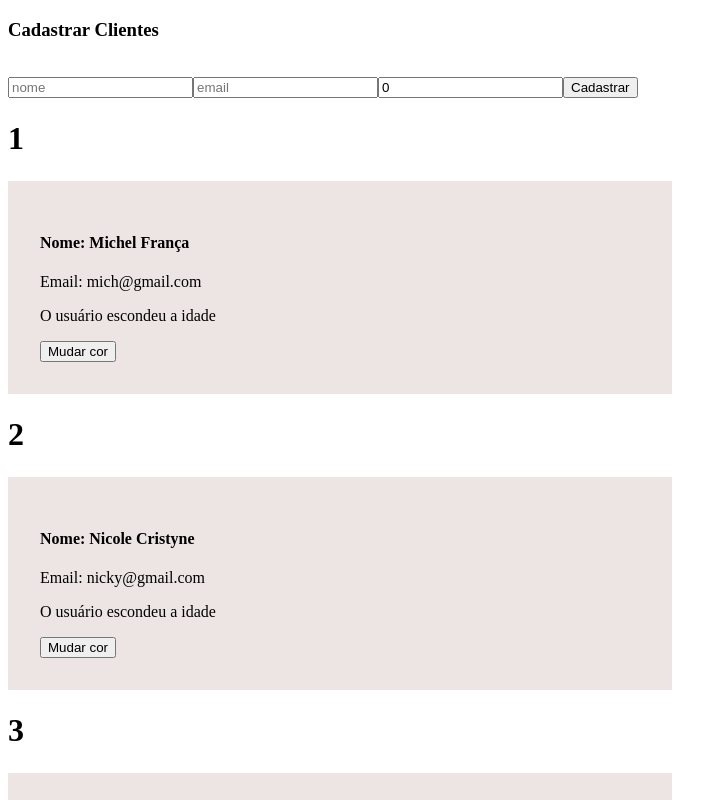
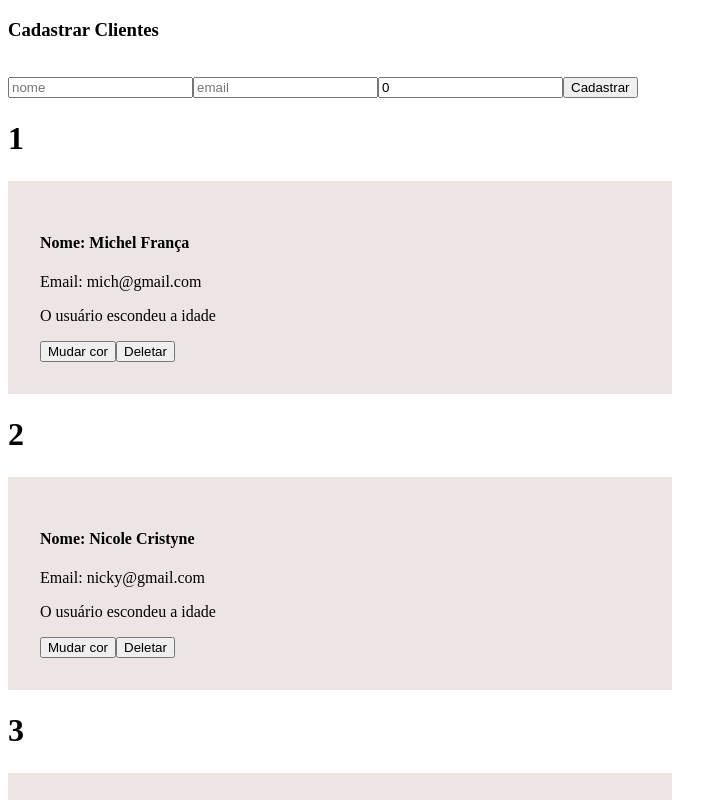
Before and after one commit to immichjs/learning-vuejs, a Vue app: page / in a window 1280 px wide. Shown: the top 800 px of the page, without its empty margins (0-727 px from the left). Built offline with nearby package versions, Linux system fonts and the light colour scheme.

Commit message:
Emissão de eventos entre components

```diff
--- a/src/App.vue
+++ b/src/App.vue
@@ -9,7 +9,7 @@
 
     <div v-for="(cliente, index) in clientes" :key="cliente.id">
       <h1>{{ index + 1 }}</h1>
-      <Cliente :cliente="cliente"/>
+      <Cliente :cliente="cliente" @deleteMe="userDelete($event)"/>
     </div>
   </div>
 </template>
@@ -69,6 +69,12 @@ export default {
         this.idadeField = ''
         this.onError = false
       }
+    },
+    userDelete($event) {
+      console.log('Recebendo evento')
+      let id = $event.idClient
+      let newArray = this.clientes.filter(cliente => cliente.id != id)
+      this.clientes = newArray
     }
   }
 }
--- a/src/components/Cliente.vue
+++ b/src/components/Cliente.vue
@@ -6,6 +6,7 @@
         <p v-else>O usuário escondeu a idade</p>
         <!-- <p v-show="showIdade">Idade: {{ cliente.idade }}</p>  -->
         <button @click="changeColor($event)">Mudar cor</button>
+        <button @click="emitirEventoDelete">Deletar</button>
     </div>
 </template>
 
@@ -24,6 +25,13 @@ export default {
         changeColor($event) {
             console.log($event)
             this.isPremium = !this.isPremium
+        },
+        emitirEventoDelete() {
+            console.log('Emitindo do filho')
+            this.$emit('deleteMe', { idClient: this.cliente.id, curso: 'vuejs', promo: true, component: this })
+        },
+        testar() {
+            alert('Testando método')
         }
     }
 }
```
